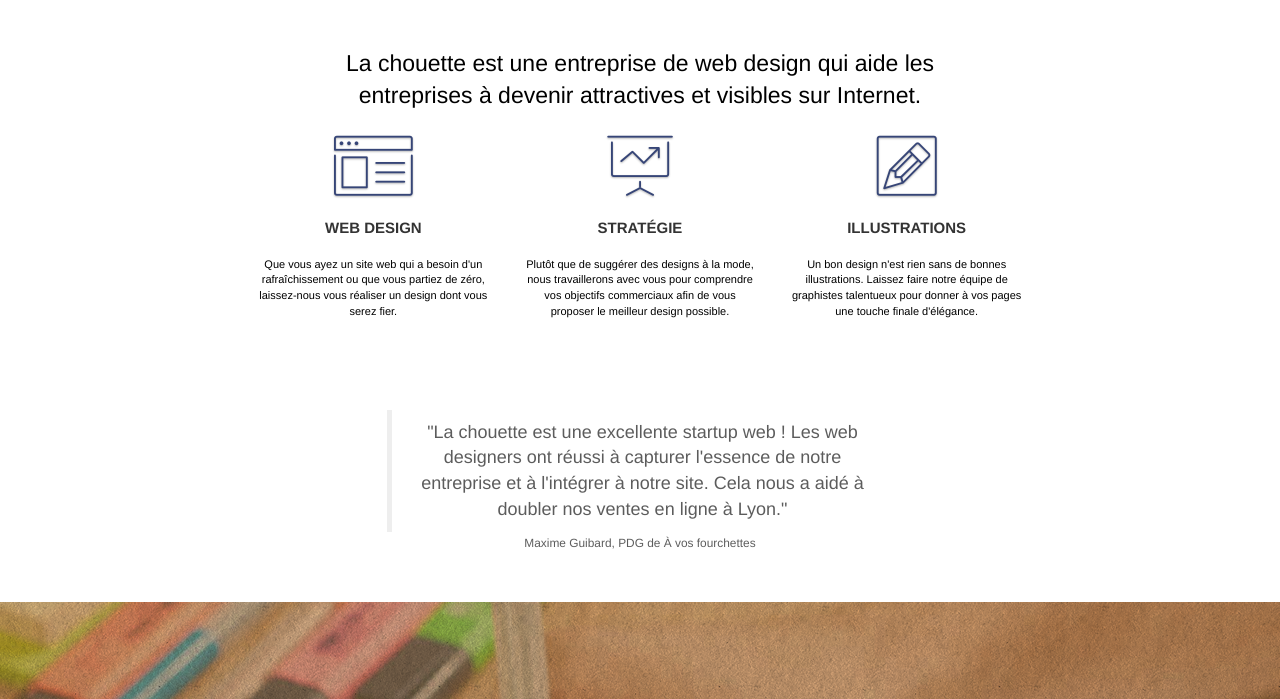
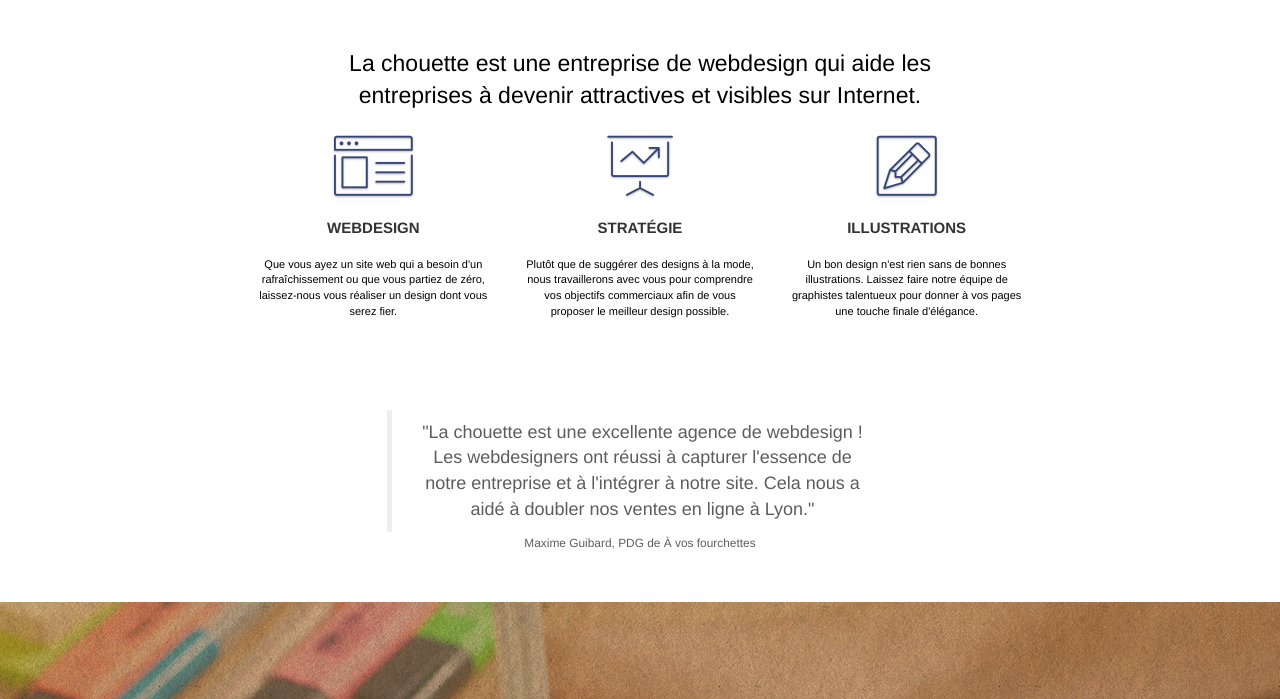
Before and after one commit to Amal-Igor/La-chouette-agence, a plain HTML site: page index.html in a window 1280 px wide. Shown: the part 533-1232 px from the top of the page. Drawn offline with Linux system fonts and the light colour scheme.

Commit message:
Optimisation SEO

```diff
--- a/index.html
+++ b/index.html
@@ -2,15 +2,19 @@
 <html lang="fr">
 <head>
     <meta charset="utf-8">
-    <meta name="description" content="">
+    <meta name="description" content="webdesign lyon">
 	<meta name="google-site-verification" content="UlQwVXiXp5qmHqdQjyiXMFZTC53Fmyl5AcoDHi10HTA" />
     <meta name="viewport" content="width=device-width, initial-scale=1.0, viewport-fit=cover">
+
+	<meta name="title" content="La chouette est une entreprise de webdesign basée à Lyon qui aide les entreprises à devenir attractives et visibles sur Internet."
     <link rel="shortcut icon" type="image/png" href="favicon.jpg">
 
 	<link rel="stylesheet" type="text/css" href="./css/bootstrap.css">
 	<link rel="stylesheet" type="text/css" href="style.css">
 	<link rel="stylesheet" type="text/css" href="./css/font-awesome.css">
 	<link rel="stylesheet" type="text/css" href="./css/et-line.css">
+
+	<link rel="canonical" href="https://amal-igor.github.io/Starting-website/index.html" />
 
 
 
@@ -37,7 +41,7 @@
 
 		<nav class="navbar row">
 			<div class="navbar-header">
-				<img src="img/la-chouette-agence.png" title="La Chouette Agence - Entreprise de Webdesign à Lyon" alt="paris web design lyon" height="40" />
+				<img src="img/la-chouette-agence.png" title="Entreprise de Webdesign à Lyon" alt="webdesign lyon" height="40" />
 				<button id="nav-toggle" type="button" class="ui-navbar-toggle navbar-toggle" data-toggle="collapse" data-target=".navbar-1">
 					<span class="sr-only">Toggle navigation</span><span class="icon-bar"></span>
 					<span class="icon-bar"></span>
@@ -83,7 +87,7 @@
 	<div class="container bloc-md">
 		<div class="row">
 			<div class="col-sm-12 text-center">
-				<p class="introduction">La chouette est une entreprise de web design qui aide les entreprises à devenir attractives et visibles sur Internet.</p>
+				<p class="introduction">La chouette est une entreprise de webdesign qui aide les entreprises à devenir attractives et visibles sur Internet.</p>
 			</div>
 		</div>
 		<div class="row voffset-lg med-width-whitespace">
@@ -92,7 +96,7 @@
 					<span class="et-icon-browser sm-shadow icon-dark-slate-blue icons icon-lg"></span>
 				</div>
 
-				<h3 class="mg-md text-center">Web design</h3>
+				<h3 class="mg-md text-center">Webdesign</h3>
 
 				<p class="text-center ">Que vous ayez un site web qui a besoin d'un rafraîchissement ou que vous partiez de zéro, laissez-nous vous réaliser un design dont vous serez fier.</p>
 			</div>
@@ -121,7 +125,7 @@
 		</div>
 		<div class="row voffset-lg voffset">
 			<div class="col-xs-12 col-md-8 col-md-offset-2 text-center">
-				<blockquote class="quote">"La chouette est une excellente startup web ! Les web designers ont réussi à capturer l'essence de notre entreprise et à l'intégrer à notre site. Cela nous a aidé à doubler nos ventes en ligne à Lyon."</blockquote>
+				<blockquote class="quote">"La chouette est une excellente agence de webdesign ! Les webdesigners ont réussi à capturer l'essence de notre entreprise et à l'intégrer à notre site. Cela nous a aidé à doubler nos ventes en ligne à Lyon."</blockquote>
 					<small class="autor-quote"> Maxime Guibard, PDG de À vos fourchettes</small>
 
 			</div>
```
